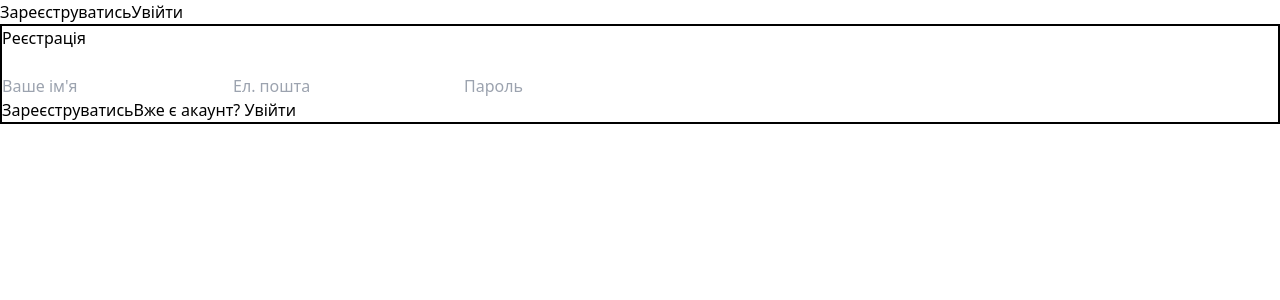
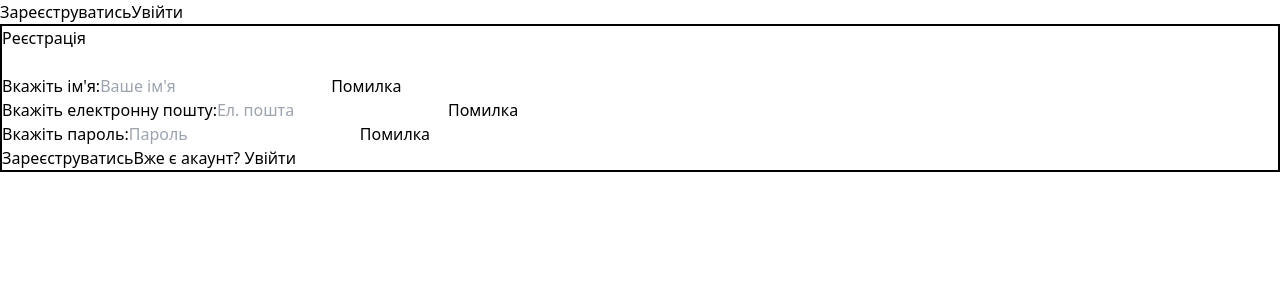
Before and after one commit to oxb4f/curly-broccoli, a Vue app in the folder frontend/: page /register in a window 1280 px wide. Shown: the top 300 px of the page. Built offline with nearby package versions, Linux system fonts and the light colour scheme.

Commit message:
refactor: create FormItem.vue

```diff
--- /dev/null
+++ b/frontend/src/form/components/FormItem.vue
@@ -0,0 +1,17 @@
+<script setup>
+defineProps({
+  fieldId: String,
+  fieldType: String,
+  fieldClass: String,
+  fieldPlaceholder: String,
+  error: String
+})
+</script>
+
+<template>
+  <div class="form__item">
+    <label :for="fieldId"><slot></slot></label>
+    <input :id="fieldId" :type="fieldType" :class="fieldClass" :placeholder="fieldPlaceholder" />
+    <span class="form__error">{{ error }}</span>
+  </div>
+</template>
--- a/frontend/src/form/views/LoginView.vue
+++ b/frontend/src/form/views/LoginView.vue
@@ -1,5 +1,6 @@
 <script setup>
 import BasicForm from '../components/BasicForm.vue'
+import FormItem from '../components/FormItem.vue'
 import ModalWindow from '../components/ModalWindow.vue'
 </script>
 
@@ -8,10 +9,22 @@ import ModalWindow from '../components/ModalWindow.vue'
     <BasicForm>
       <template #header><h1>Вхід</h1></template>
       <template #content>
-        <input type="email" class="form__email-field" placeholder="Ел. пошта" />
-        <span class="form__error"></span>
-        <input type="password" class="form__password-field" placeholder="Пароль" />
-        <span class="form__error"></span>
+        <FormItem
+          field-id="email"
+          field-type="email"
+          field-class="form__email-field"
+          field-placeholder="Ел. пошта"
+          error="Помилка"
+          >Вкажіть електронну пошту:</FormItem
+        >
+        <FormItem
+          field-id="password"
+          field-type="password"
+          field-class="form__password-field"
+          field-placeholder="Пароль"
+          error="Помилка"
+          >Вкажіть пароль:</FormItem
+        >
       </template>
       <template #footer>
         <input type="submit" value="Увійти" class="form__submit-button" />
--- a/frontend/src/form/views/RegisterView.vue
+++ b/frontend/src/form/views/RegisterView.vue
@@ -1,5 +1,6 @@
 <script setup>
 import BasicForm from '../components/BasicForm.vue'
+import FormItem from '../components/FormItem.vue'
 import ModalWindow from '../components/ModalWindow.vue'
 </script>
 
@@ -8,12 +9,30 @@ import ModalWindow from '../components/ModalWindow.vue'
     <BasicForm>
       <template #header><h1>Реєстрація</h1></template>
       <template #content>
-        <input type="text" class="form__nickname-field" placeholder="Ваше ім'я" />
-        <span class="form__error"></span>
-        <input type="email" class="form__email-field" placeholder="Ел. пошта" />
-        <span class="form__error"></span>
-        <input type="password" class="form__password-field" placeholder="Пароль" />
-        <span class="form__error"></span>
+        <FormItem
+          field-id="nickname"
+          field-type="text"
+          field-class="form__nickname-field"
+          field-placeholder="Ваше ім'я"
+          error="Помилка"
+          >Вкажіть ім'я:</FormItem
+        >
+        <FormItem
+          field-id="email"
+          field-type="email"
+          field-class="form__email-field"
+          field-placeholder="Ел. пошта"
+          error="Помилка"
+          >Вкажіть електронну пошту:</FormItem
+        >
+        <FormItem
+          field-id="password"
+          field-type="password"
+          field-class="form__password-field"
+          field-placeholder="Пароль"
+          error="Помилка"
+          >Вкажіть пароль:</FormItem
+        >
       </template>
       <template #footer>
         <input type="submit" value="Зареєструватись" class="form__submit-button" />
```
